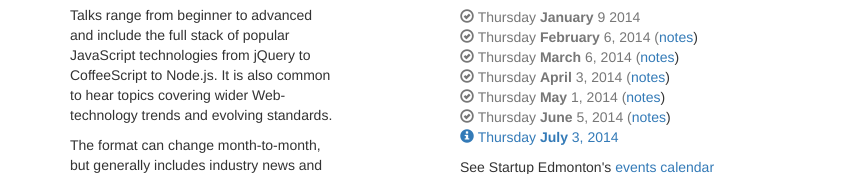
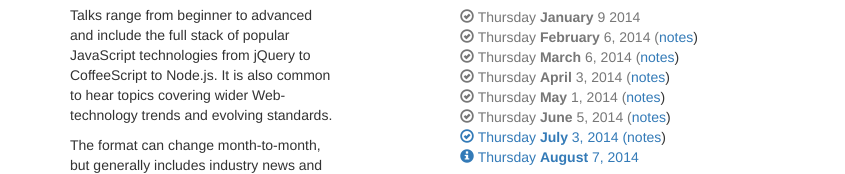
Before and after one commit to ExchangeJS/exchangejs-org, a plain HTML site: page index.html in a window 1280 px wide. Shown: the part 633-807 px from the top of the page, 0-845 px from the left. Drawn offline with nearby package versions, Linux system fonts and the light colour scheme.

Commit message:
Add August meetup

```diff
--- a/index.html
+++ b/index.html
@@ -140,7 +140,12 @@
             </li>
             <li>
               <a href="http://www.meetup.com/startupedmonton/events/187551052/">
-                <span class="glyphicon glyphicon-info-sign"></span> Thursday <strong>July</strong> 3, 2014
+                <span class="glyphicon glyphicon-ok-circle"></span> Thursday <strong>July</strong> 3, 2014 (<a href="http://www.exchangejs.com/july-2014-notes/">notes</a>)
+              </a>
+            </li>
+            <li>
+              <a href="http://www.meetup.com/startupedmonton/events/193165772/">
+                <span class="glyphicon glyphicon-info-sign"></span> Thursday <strong>August</strong> 7, 2014
               </a>
             </li>
           </ul>
```
